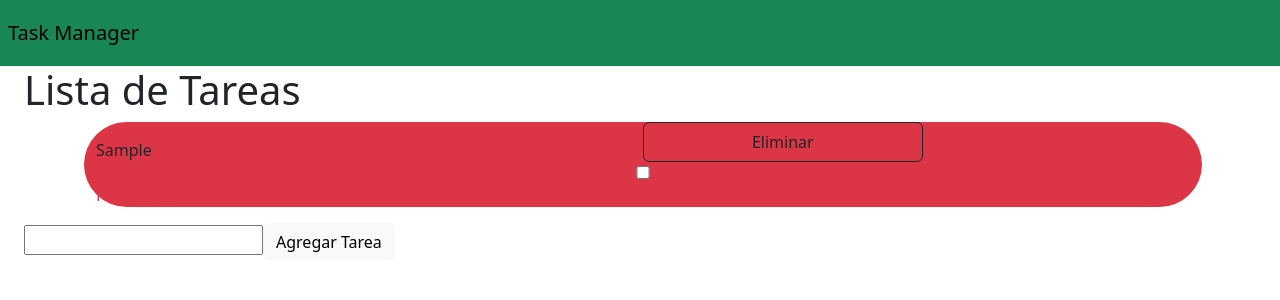
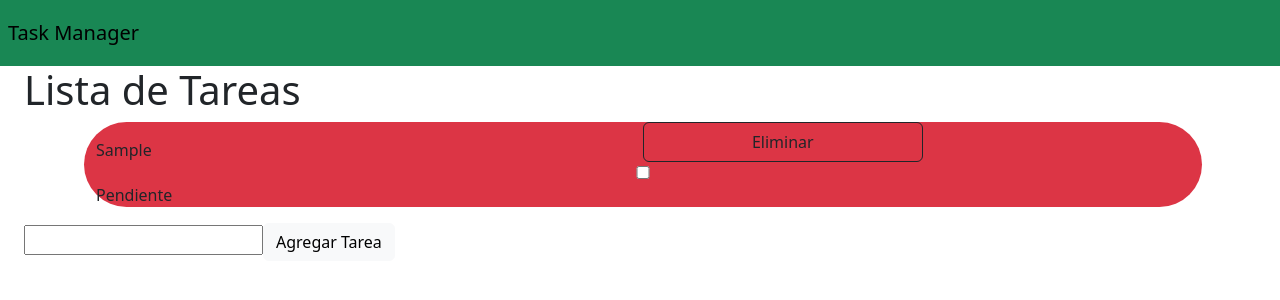
Before and after one commit to JackyrDC/ToDo_List, a Vue app: page / in a window 1280 px wide. Both pictures are taken after typing "Sample" into the empty fields and a click on the button "Agregar Tarea". Shown: the top 300 px of the page. Built offline with nearby package versions, Linux system fonts and the light colour scheme.

Commit message:
Update Items.vue

```diff
--- a/src/components/Items.vue
+++ b/src/components/Items.vue
@@ -7,8 +7,8 @@
           </div>
           <div class="row">
             <input type="checkbox" class="ml-3 mt-1" v-model="task.completed" />
-            <span class="mt-1 ml-1" :class="{'text-success': task.completed, 'text-danger': !task.completed}">{{ task.completed ? 'Realizada' : 'Pendiente' }}</span>
-      </div>
+            <span class="mt-1 ml-1">{{ task.completed ? 'Realizada' : 'Pendiente' }}</span>
+          </div>
       </section>
 
     </li>
```
